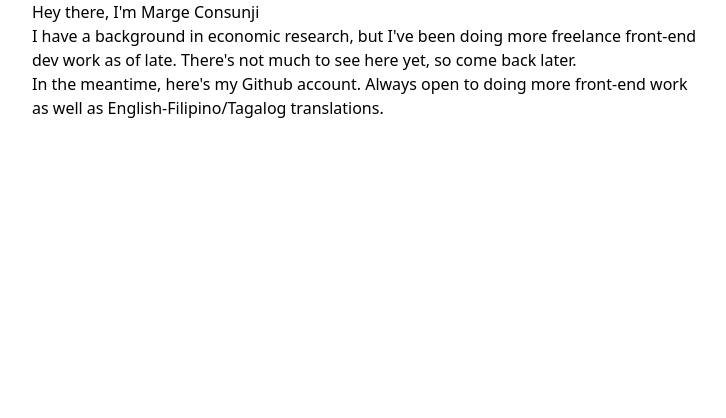
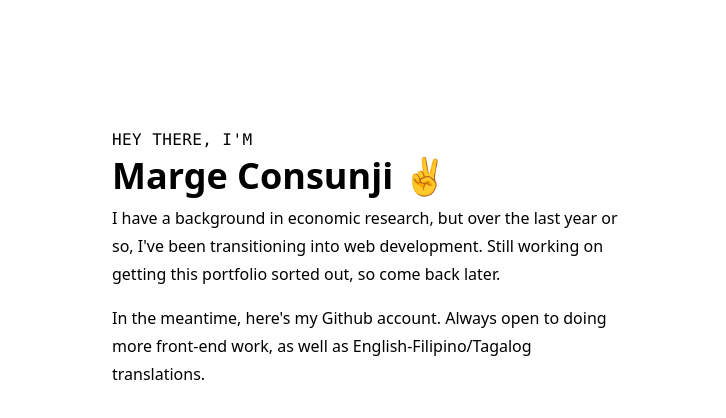
Before and after one commit to msunji/portfolio, a React (Create React App) app: page / in a window 1280 px wide. Shown: the top 418 px of the page, without its empty margins (272-998 px from the left). Built offline with nearby package versions, Linux system fonts and the light colour scheme.

Commit message:
Sorted out copy

```diff
--- a/src/App.js
+++ b/src/App.js
@@ -1,10 +1,11 @@
 function App() {
   return (
     <div className="App">
-      <section className="max-w-2xl mx-auto">
-        <h1>Hey there, I'm Marge Consunji</h1>
-        <p>I have a background in economic research,  but I've been doing more freelance front-end dev work as of late. There's not much to see here yet, so come back later.</p>
-        <p>In the meantime, here's my <a href="https://github.com/msunji">Github account</a>. Always open to doing more front-end work as well as English-Filipino/Tagalog translations.</p>
+      <section className="max-w-xl mx-auto mt-32 px-8">
+        <p className="uppercase tracking-wide mb-1 font-mono">Hey there, I'm</p>
+        <h1 className="text-4xl mb-2 font-extrabold">Marge Consunji <span>✌️</span></h1>
+        <p className="mb-4 leading-7">I have a background in economic research,  but over the last year or so, I've been transitioning into web development. Still working on getting this portfolio sorted out, so come back later.</p>
+        <p className="mb-4 leading-7">In the meantime, here's my <a href="https://github.com/msunji">Github account</a>. Always open to doing more front-end work, as well as English-Filipino/Tagalog translations.</p>
       </section>
     </div>
   );
```
